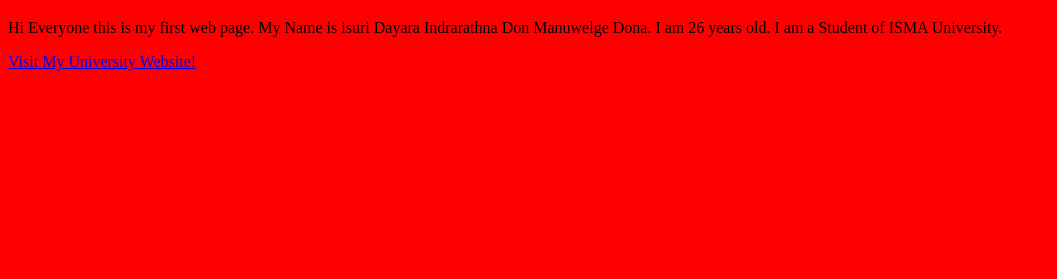
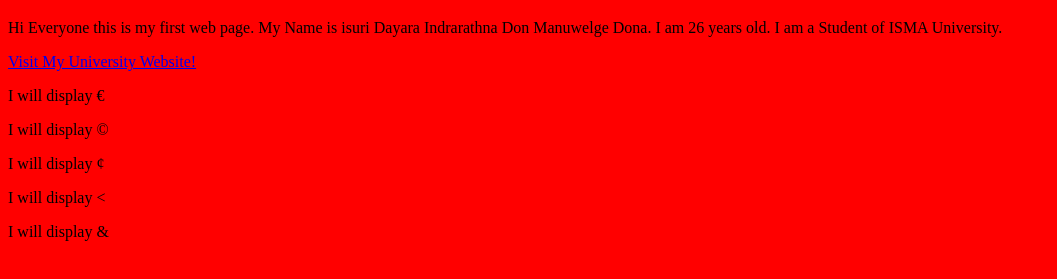
Before and after one commit to isuridayara/isuridayara-Web-Technologies-, a plain HTML site: page index.html in a window 1280 px wide. Shown: the part 61-340 px from the top of the page, without its empty margins (0-1057 px from the left). Drawn offline with Linux system fonts and the light colour scheme.

Commit message:
Update index.html

```diff
--- a/index.html
+++ b/index.html
@@ -13,5 +13,13 @@ I am a Student of ISMA University.</p>
 <a href = "https://isma.lv/en/">Visit My University Website! </a>
 
 
+<p>I will display &euro;</p>
+<p>I will display &copy;</p>
+<p>I will display &cent;</p>
+ <p>I will display &lt;</p>
+<p>I will display &amp;</p>
+
+
+
 </body>
 </html>
```
